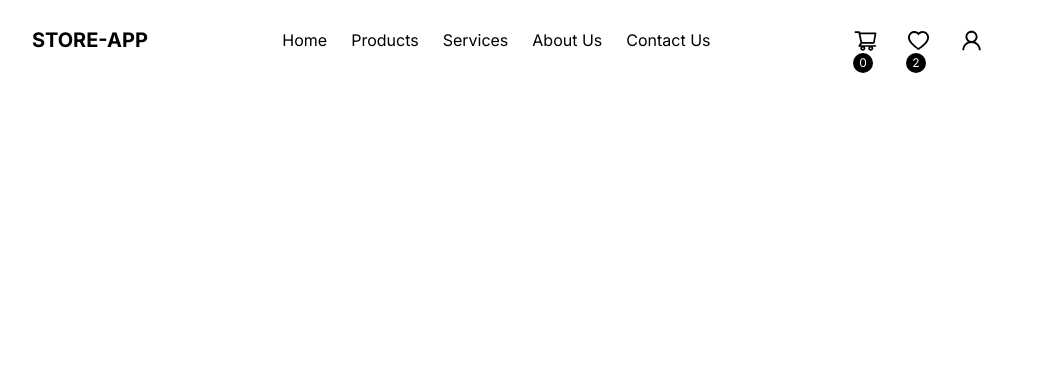
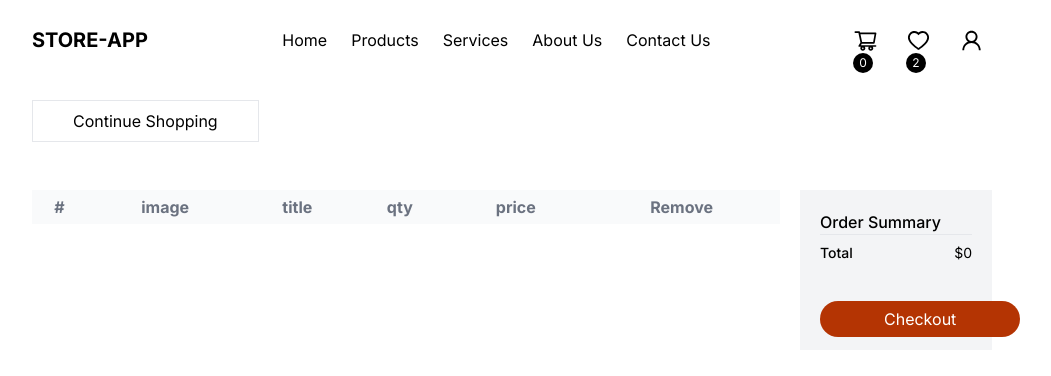
Before and after one commit to zarshabk/ecom-nextjs-01, a Next.js app: page /cart in a window 1280 px wide. Shown: the top 376 px of the page, without its empty margins (128-1179 px from the left). Built offline with nearby package versions, Linux system fonts and the light colour scheme.

Commit message:
fix layout

```diff
--- a/src/app/layout.js
+++ b/src/app/layout.js
@@ -13,7 +13,7 @@ export default function RootLayout({ children }) {
   return (
     <html lang="en">
       <body className={`${inter.className}`}>
-        {<LayoutComp children={children} />}
+        <LayoutComp>{children}</LayoutComp>
       </body>
     </html>
   );
--- a/src/components/LayoutComp.jsx
+++ b/src/components/LayoutComp.jsx
@@ -5,12 +5,12 @@ import { Provider } from "react-redux";
 import Header from "./Header";
 import { Footer } from "flowbite-react";
 
-const LayoutComp = ({ pages }) => {
+const LayoutComp = ({ children }) => {
   return (
     <Provider store={store}>
       <Header />
       <main className="container w-[98%] lg:w-[80%] md:w-[90%] m-auto">
-        {pages}
+        {children}
       </main>
       <Footer />
     </Provider>
```
